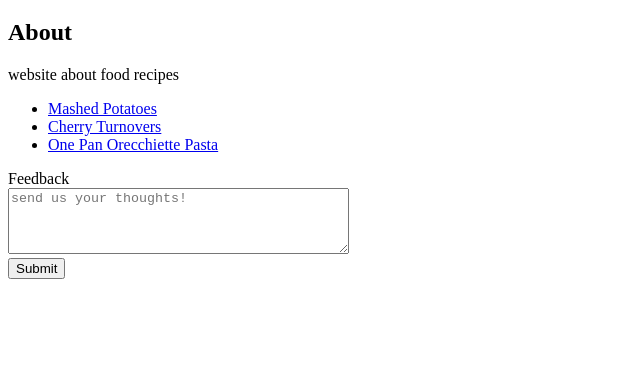
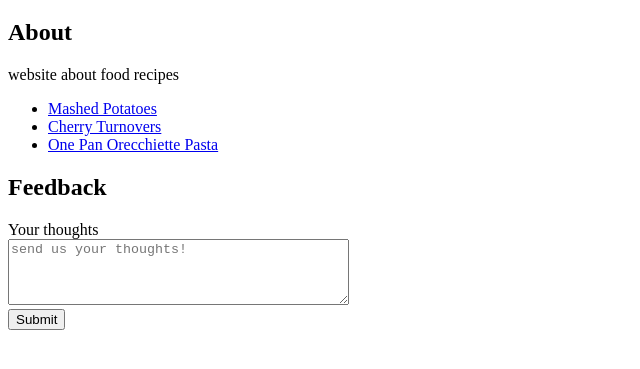
Before and after one commit to marclysternakila-lgtm/odin-recipes, a plain HTML site: page index.html in a window 1280 px wide. Shown: the part 61-430 px from the top of the page, without its empty margins (0-640 px from the left). Drawn offline with Linux system fonts and the light colour scheme.

Commit message:
html activity

```diff
--- a/index.html
+++ b/index.html
@@ -1,10 +1,10 @@
 <!DOCTYPE html>
-
 <html lang="en">
 <head>
   <meta charset="UTF-8">
   <title>Food Recipes!</title>
-
+</head>
+<body>
   <header>
     <h1>Odin Recipes</h1>
   </header>
@@ -22,14 +22,13 @@
     </ul>
 
     <section id="feedback">
+      <h2>Feedback</h2>
       <form action="#" method="post">
-    <label for="feedback-box">Feedback</label><br>
+        <label for="feedback-box">Your thoughts</label><br>
         <textarea id="feedback-box" name="feedback" rows="4" cols="40" placeholder="send us your thoughts!"></textarea><br>
         <button type="button" onclick="window.location.href='feedback.html'">Submit</button>
       </form>
     </section>
-
-
-
-  </head>
+  </main>
+</body>
 </html>
```
Also changed, not shown: feedback.html (+1 -1 lines), pasta.html (+1 -1 lines). Lines whose indentation alone changed are shown as unchanged.
